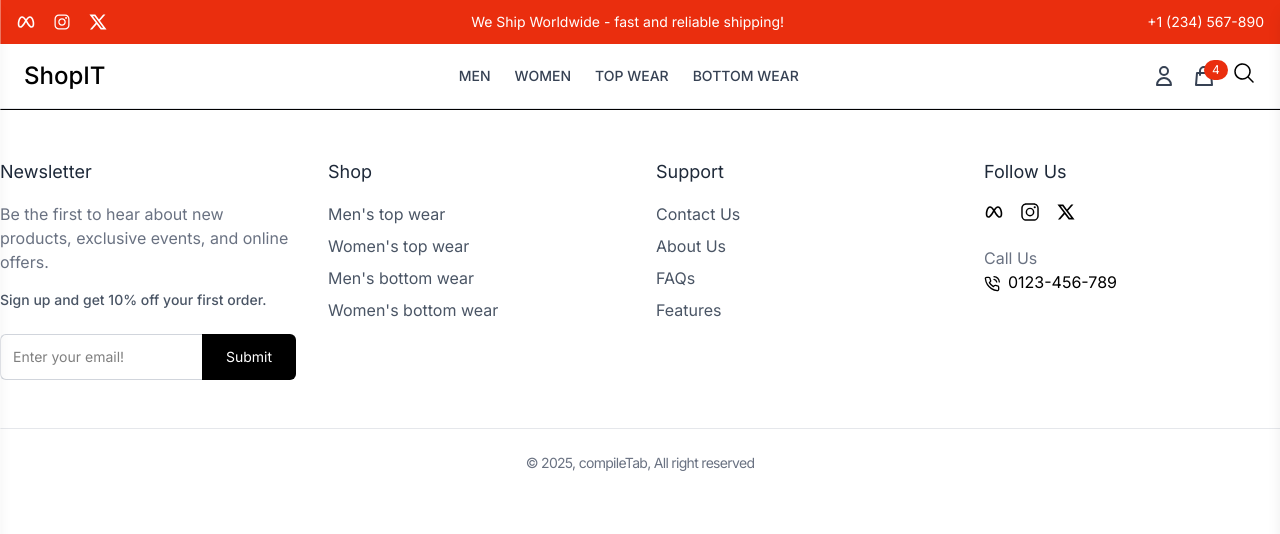
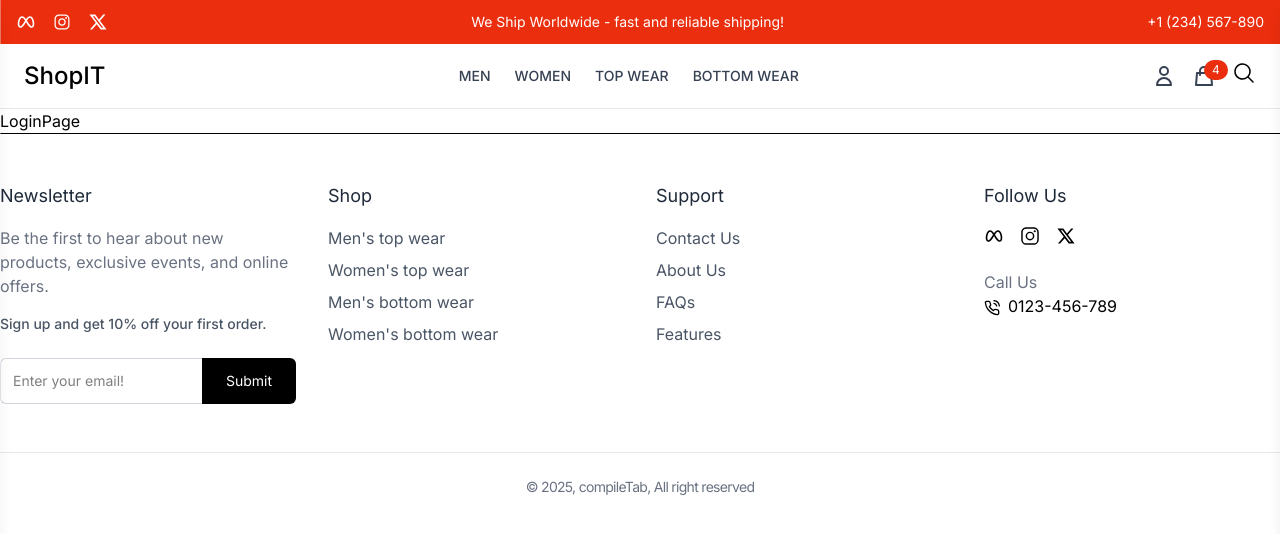
Before and after one commit to LoopCrafter/shopIT, a React (Vite) app in the folder frontend/: page /login in a window 1280 px wide. Shown: the top 534 px of the page. Built offline with nearby package versions, Linux system fonts and the light colour scheme.

Commit message:
installed typescript in the project

```diff
--- a/frontend/package.json
+++ b/frontend/package.json
@@ -20,13 +20,15 @@
   },
   "devDependencies": {
     "@eslint/js": "^9.33.0",
-    "@types/react": "^19.1.10",
-    "@types/react-dom": "^19.1.7",
+    "@types/react": "^19.1.12",
+    "@types/react-dom": "^19.1.9",
+    "@types/react-router-dom": "^5.3.3",
     "@vitejs/plugin-react": "^5.0.0",
     "eslint": "^9.33.0",
     "eslint-plugin-react-hooks": "^5.2.0",
     "eslint-plugin-react-refresh": "^0.4.20",
     "globals": "^16.3.0",
+    "typescript": "^5.9.2",
     "vite": "^7.1.2"
   }
 }
--- a/frontend/src/App.jsx
+++ b/frontend/src/App.tsx
@@ -1,17 +1,18 @@
 "use client";
 import "./App.css";
-import { Route, Routes } from "react-router-dom";
-import HomePage from "./pages/HomePage";
 import Header from "./components/common/Header";
 import Footer from "./components/common/Footer";
+import HomePage from "./pages/HomePage";
+import LoginPage from "./pages/LoginPage";
+import { Route, Routes } from "react-router-dom";
+
 function App() {
   return (
     <>
       <Header />
       <Routes>
-        <Route path="/" element={<HomePage />}>
-          {" "}
-        </Route>
+        <Route path="/" element={<HomePage />}></Route>
+        <Route path="/login" element={<LoginPage />}></Route>
       </Routes>
       <Footer />
     </>
--- /dev/null
+++ b/frontend/src/pages/LoginPage.tsx
@@ -0,0 +1,5 @@
+const LoginPage = () => {
+  return <div>LoginPage</div>;
+};
+
+export default LoginPage;
```
Also changed, not shown: frontend/tsconfig.json (added, +10 -0 lines), 1 other file (tests, documents, lock files or other folders).
